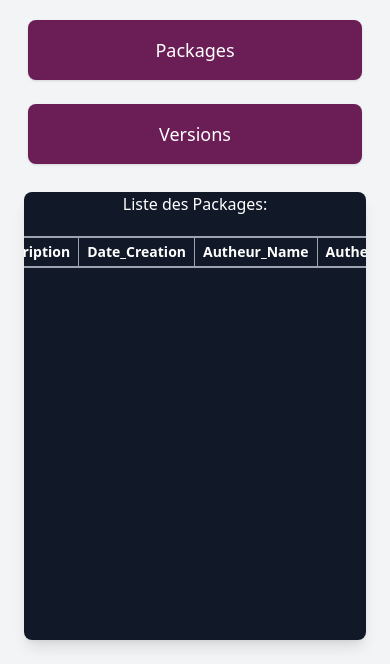
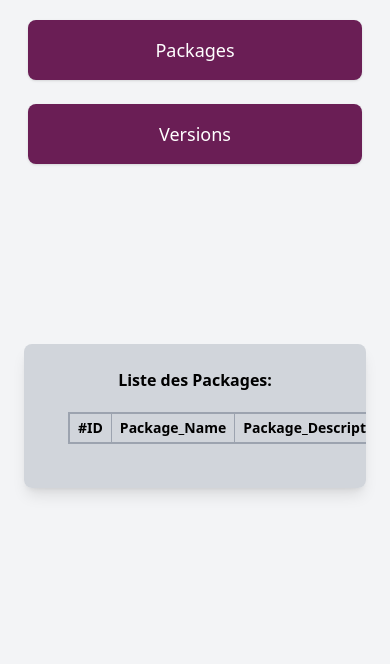
Before and after one commit to Youcode-Classe-E-2024-2025/MED_LAQSOUMI_PACKAGE, a PHP site: page / in a window 390 px wide. Shown: the part 232-896 px from the top of the page. Run offline with PHP 8.4, Linux system fonts and the light colour scheme; data that the repository does not hold is empty; some libraries are stand-ins or nearby versions.

Commit message:
update and fix issues of table responsivity

```diff
--- a/index.php
+++ b/index.php
@@ -5,8 +5,8 @@
   <meta charset="UTF-8">
   <meta name="viewport" content="width=device-width, initial-scale=1.0">
   <title>Gestion des Packages Dashboard</title>
-  <link rel="stylesheet" href="./assets/css/style.css">
   <script src="https://cdn.tailwindcss.com"></script>
+  <!-- <link rel="stylesheet" href="./assets/css/style.css"> -->
   <link rel="shortcut icon" href="./assets/img/favicon.png" type="image/x-icon">
   <link rel="stylesheet" href="https://fonts.googleapis.com/css2?family=Rubik:wght@400;700&display=swap">
   <link rel="stylesheet" href="https://fonts.googleapis.com/css2?family=Material+Symbols+Outlined" />
@@ -163,9 +163,9 @@
 
         // Start the table
         echo '
-        <section id="dataTable" class="bg-gray-900 text-white w-[100%] h-full flex flex-col items-center relative overflow-x-auto lg:overflow-auto rounded-lg shadow-lg">
-        <h1>Liste des Packages: </h1>
-            <table class="border-collapse border-2 border-gray-400 w-screen text-white text-sm text-center p-20 m-5">
+        <section id="dataTable" class="bg-gray-300 text-black w-[100%] flex flex-col relative overflow-x-auto lg:overflow-auto rounded-lg shadow-lg m-auto p-6">
+        <h1 class="self-center"><strong>Liste des Packages: </strong></h1>
+            <table class="border-collapse border-2 border-gray-400 lg:w-[100px] slf-centere text-sm text-center p-20 m-5">
                 <thead>
                     <tr>
                         <th class="border border-gray-400 px-2 py-1">#ID</th>
```
